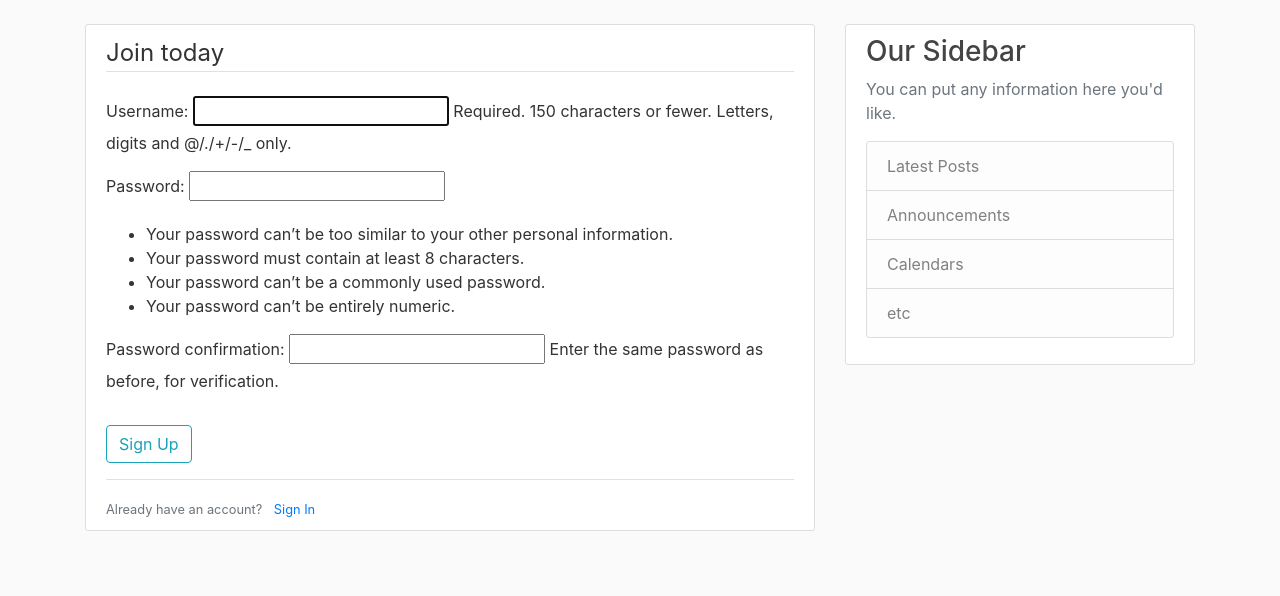
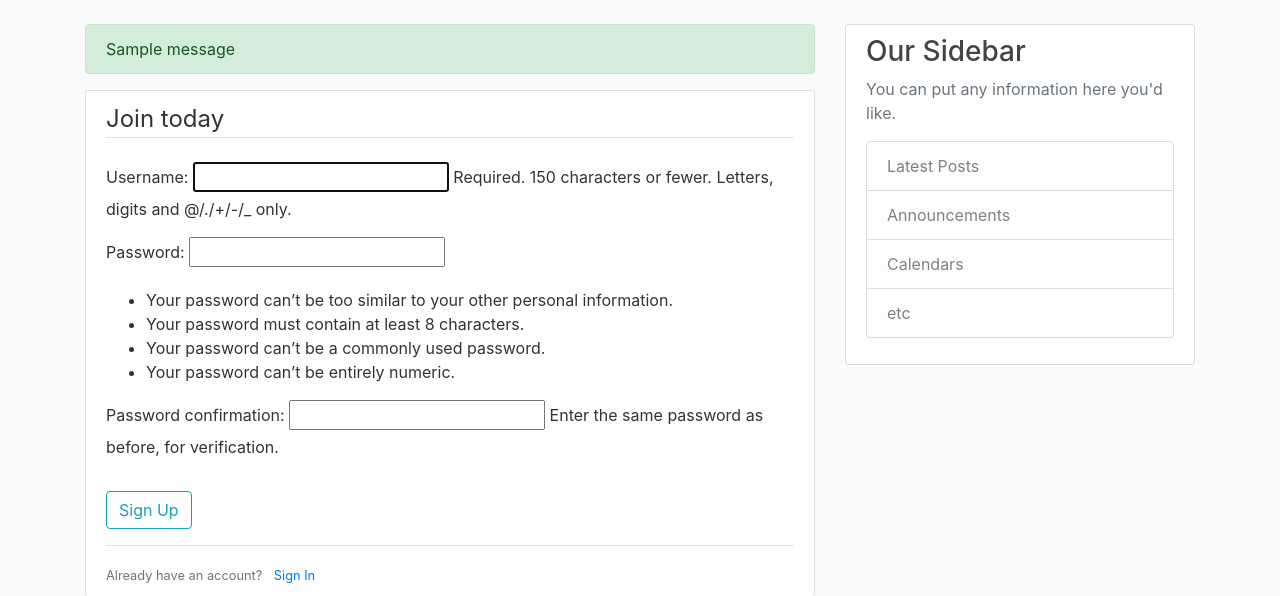
Before and after one commit to YusufBritton1990/django_tutorial, a Django app: page /register/ in a window 1280 px wide. Shown: the part 56-652 px from the top of the page. Run offline with Django 3.2, Linux system fonts and the light colour scheme; one stand-in notice (Sample message) is shown; some libraries are stand-ins or nearby versions.

Commit message:
register page submission using UserCreationForm, but message not popping up and redirect isn't working, tutorial 6, 27:01

```diff
--- a/django_project/blog/templates/blog/base.html
+++ b/django_project/blog/templates/blog/base.html
@@ -48,6 +48,13 @@
    <main role="main" class="container">
      <div class="row">
        <div class="col-md-8">
+         {% if messages %}
+            {% for message in messages %}
+               <div class="alert alert-{{ message.tags }}">
+                  {{ message }}
+               </div>
+            {% endfor %}
+         {% endif %}
          {% block content %}{% endblock %}
        </div>
        <div class="col-md-4">
--- a/django_project/users/views.py
+++ b/django_project/users/views.py
@@ -1,4 +1,4 @@
-from django.shortcuts import render
+from django.shortcuts import render, redirect
 from django.contrib.auth.forms import UserCreationForm
 from django.contrib import messages
 
@@ -6,7 +6,6 @@ from django.contrib import messages
 def register(request):
     """
     UserCreationForm: creates a form for users to input information
-
 
     register.html
 
@@ -19,11 +18,22 @@ def register(request):
     form variable will create form. using "as_p" method will add p tags, making
     the page look more presentable
 
+    #request is the HTTP request that passes information
+    #clean_data converts form into a python form
+    #name given in blog>urls.py
     """
-    if request.method == "POST":
+    if request.method == 'POST':
         form = UserCreationForm(request.POST)
         if form.is_valid():
             username = form.clean_data.get('username')
+            messages.success(request, f'Account created for {username}!')
+            return redirect('blog-home')
+    else:
+        form = UserCreationForm()
+    return render(request, 'users/register.html', {'form': form})
 
-    form = UserCreationForm()
-    return render(request, 'users/register.html', {'form': form})
+# message.debug
+# message.info
+# message.success
+# message.warning
+# message.error
```
